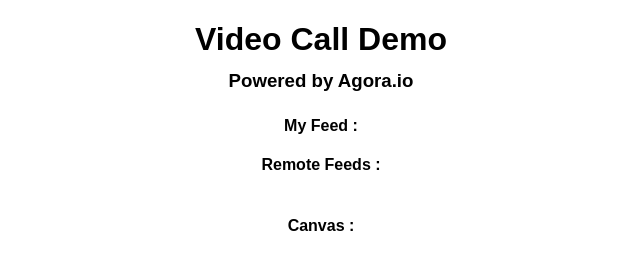
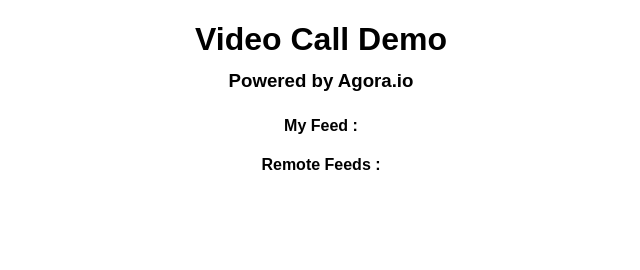
Before and after one commit to Ak-panchal/agora-test, a plain HTML site: page index.html in a window 1280 px wide. Shown: the full height of the page, 319-959 px from the left. Drawn offline with Linux system fonts and the light colour scheme; no server answers.

Commit message:
Update index.html

```diff
--- a/index.html
+++ b/index.html
@@ -19,11 +19,11 @@
     <div id="remote-container">
 
     </div>
-    <h4>Canvas :</h4>
+<!--     <h4>Canvas :</h4>
     <div id="canvas-container">
 
     </div>
-
+ -->
     <script src="./scripts/AgoraRTCSDK-2.4.0.js"></script>
     <script src="./scripts/script.js"></script>
 </body>
```
